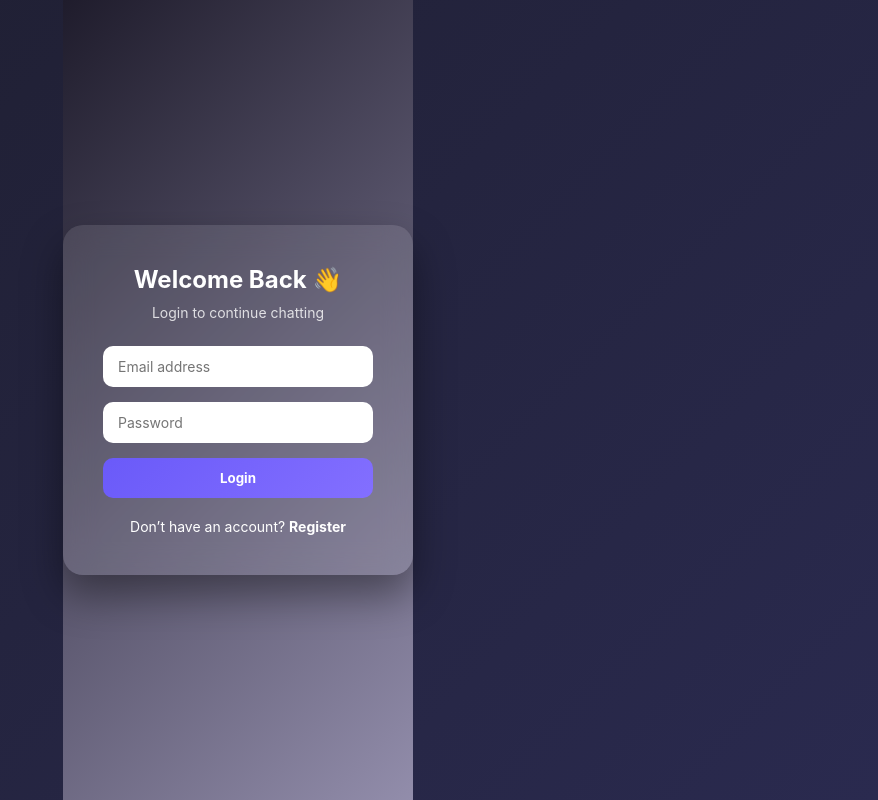
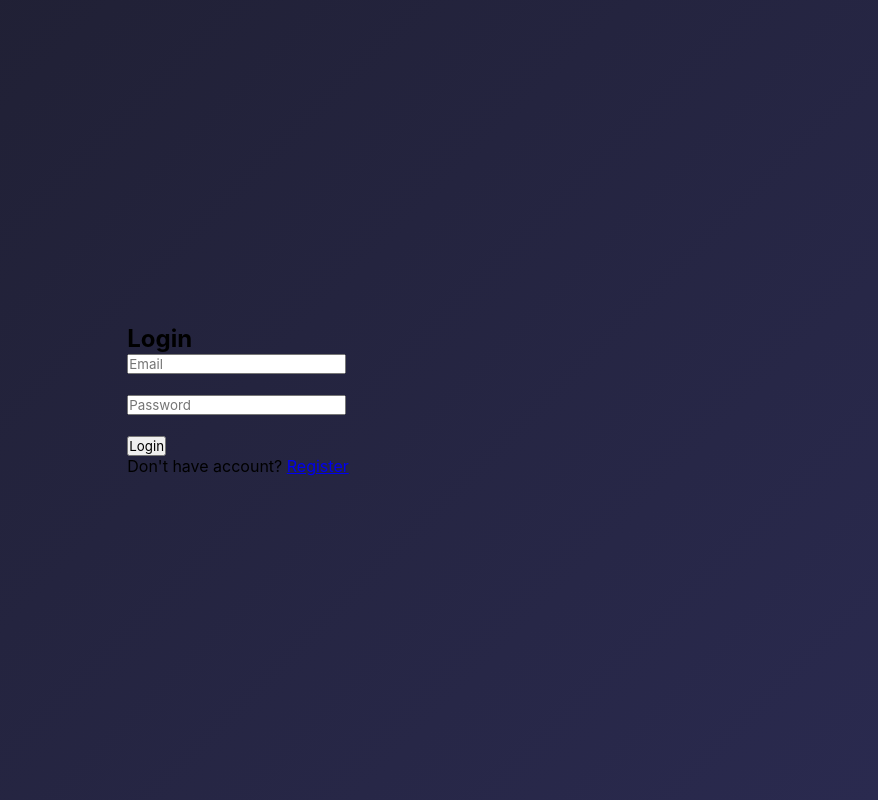
Before and after one commit to AbhishekRajvanshi07/realtime-chat-system, a React app in the folder Frontend/: page / in a window 1280 px wide. Shown: the whole page, without its empty margins (402-1280 px from the left). Built offline with nearby package versions, Linux system fonts and the light colour scheme; the HTML template or start-up script is replaced by a standard one.

Commit message:
Fix login and register API paths

```diff
--- a/Frontend/src/api/axios.js
+++ b/Frontend/src/api/axios.js
@@ -1,7 +1,7 @@
 import axios from "axios";
 
 const API = axios.create({
-  baseURL: "https://realtime-chat-riyo.onrender.com",
+  baseURL: "https://realtime-chat-riyo.onrender.com/api",
 });
 
 export default API;
--- a/Frontend/src/pages/Login.jsx
+++ b/Frontend/src/pages/Login.jsx
@@ -3,56 +3,61 @@ import API from "../api/axios";
 import { useNavigate, Link } from "react-router-dom";
 
 export default function Login() {
-  const [email, setEmail] = useState("");
-  const [password, setPassword] = useState("");
-  const [error, setError] = useState("");
+  const [form, setForm] = useState({
+    email: "",
+    password: "",
+  });
+
   const navigate = useNavigate();
 
-  const handleLogin = async (e) => {
+  const handleSubmit = async (e) => {
     e.preventDefault();
-    setError("");
 
     try {
-      const res = await API.post("/auth/login", { email, password });
+      const res = await API.post("/auth/login", form);
+
       localStorage.setItem("token", res.data.token);
+
+      alert("Login successful");
       navigate("/chat");
     } catch (err) {
-      setError(err.response?.data?.message || "Login failed.");
+      console.log(err.response?.data);
+      alert(err.response?.data?.message || "Login failed");
     }
   };
 
   return (
-    <div className="auth-container">
-      <div className="auth-card">
-        <h2>Welcome Back 👋</h2>
-        <p className="subtitle">Login to continue chatting</p>
+    <div style={{ padding: 40 }}>
+      <h2>Login</h2>
 
-        {error && <p className="error">{error}</p>}
-
-        <form onSubmit={handleLogin}>
+      <form onSubmit={handleSubmit}>
         <input
-            type="email"
-            placeholder="Email address"
-            value={email}
-            onChange={(e) => setEmail(e.target.value)}
-            required
+          name="email"
+          placeholder="Email"
+          value={form.email}
+          onChange={(e) =>
+            setForm({ ...form, email: e.target.value })
+          }
         />
+        <br /><br />
 
         <input
+          name="password"
           type="password"
           placeholder="Password"
-            value={password}
-            onChange={(e) => setPassword(e.target.value)}
-            required
+          value={form.password}
+          onChange={(e) =>
+            setForm({ ...form, password: e.target.value })
+          }
         />
+        <br /><br />
 
         <button type="submit">Login</button>
       </form>
 
-        <p className="switch">
-          Don’t have an account? <Link to="/register">Register</Link>
+      <p>
+        Don't have account? <Link to="/register">Register</Link>
       </p>
-      </div>
     </div>
   );
 }
--- a/Frontend/src/pages/Register.jsx
+++ b/Frontend/src/pages/Register.jsx
@@ -4,30 +4,24 @@ import { useNavigate, Link } from "react-router-dom";
 
 export default function Register() {
   const [form, setForm] = useState({
-    name: "",
+    username: "",
     email: "",
     password: "",
   });
 
   const navigate = useNavigate();
 
-  const handleChange = (e) => {
-    setForm({
-      ...form,
-      [e.target.name]: e.target.value,
-    });
-  };
-
   const handleSubmit = async (e) => {
     e.preventDefault();
 
     try {
-      await API.post("/api/auth/register", form);
+      const res = await API.post("/auth/register", form);
+
       alert("Registered Successfully");
       navigate("/");
     } catch (err) {
-      console.error(err.response?.data || err.message);
-      alert("Registration failed");
+      console.log(err.response?.data);
+      alert(err.response?.data?.message || "Registration failed");
     }
   };
 
@@ -37,21 +31,22 @@ export default function Register() {
 
       <form onSubmit={handleSubmit}>
         <input
-          name="name"
+          name="username"
           placeholder="Username"
-          value={form.name}
-          onChange={handleChange}
-          required
+          value={form.username}
+          onChange={(e) =>
+            setForm({ ...form, username: e.target.value })
+          }
         />
         <br /><br />
 
         <input
           name="email"
           placeholder="Email"
-          type="email"
           value={form.email}
-          onChange={handleChange}
-          required
+          onChange={(e) =>
+            setForm({ ...form, email: e.target.value })
+          }
         />
         <br /><br />
 
@@ -60,8 +55,9 @@ export default function Register() {
           type="password"
           placeholder="Password"
           value={form.password}
-          onChange={handleChange}
-          required
+          onChange={(e) =>
+            setForm({ ...form, password: e.target.value })
+          }
         />
         <br /><br />
 
```
Lines whose indentation alone changed are shown as unchanged.
